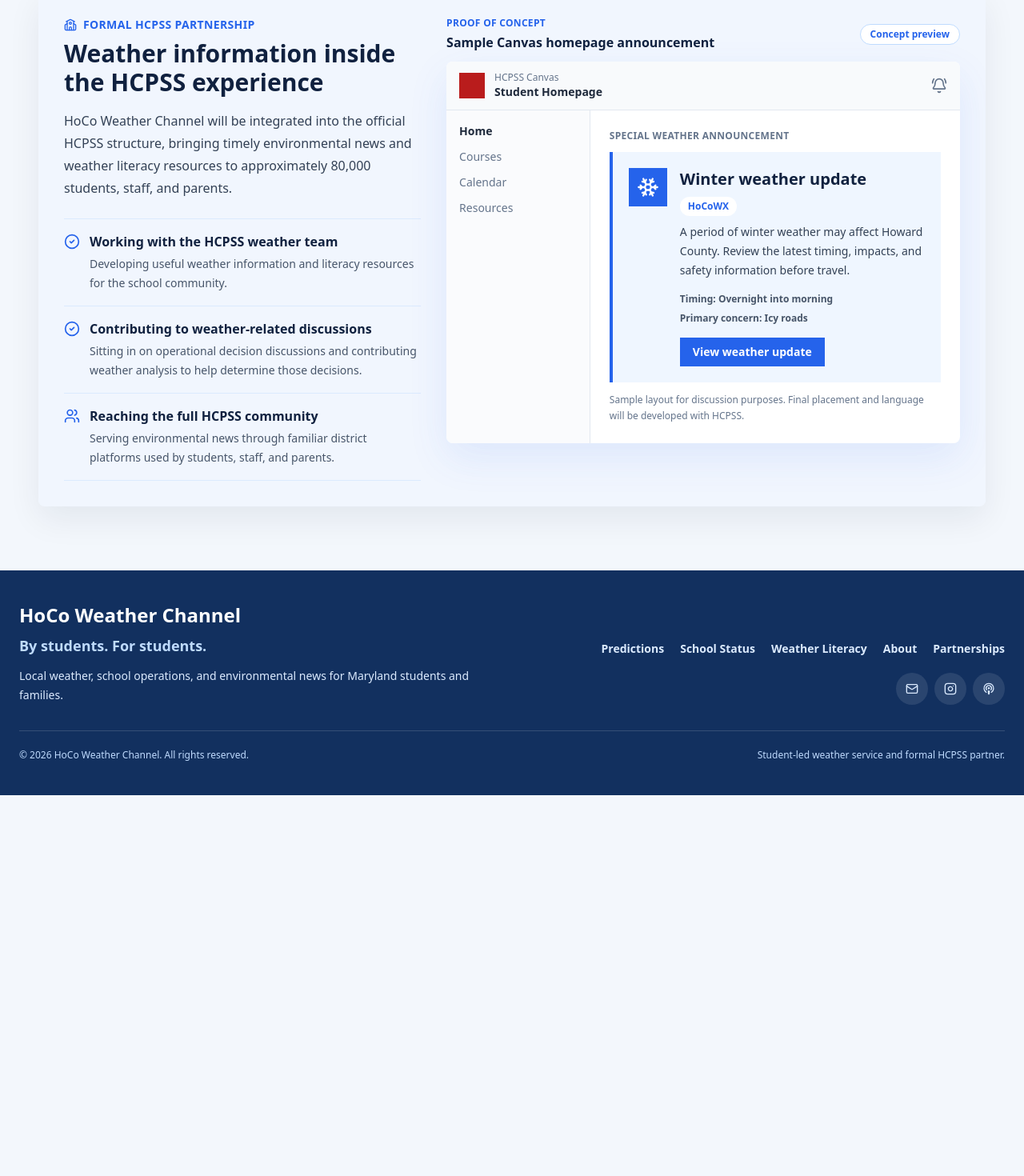
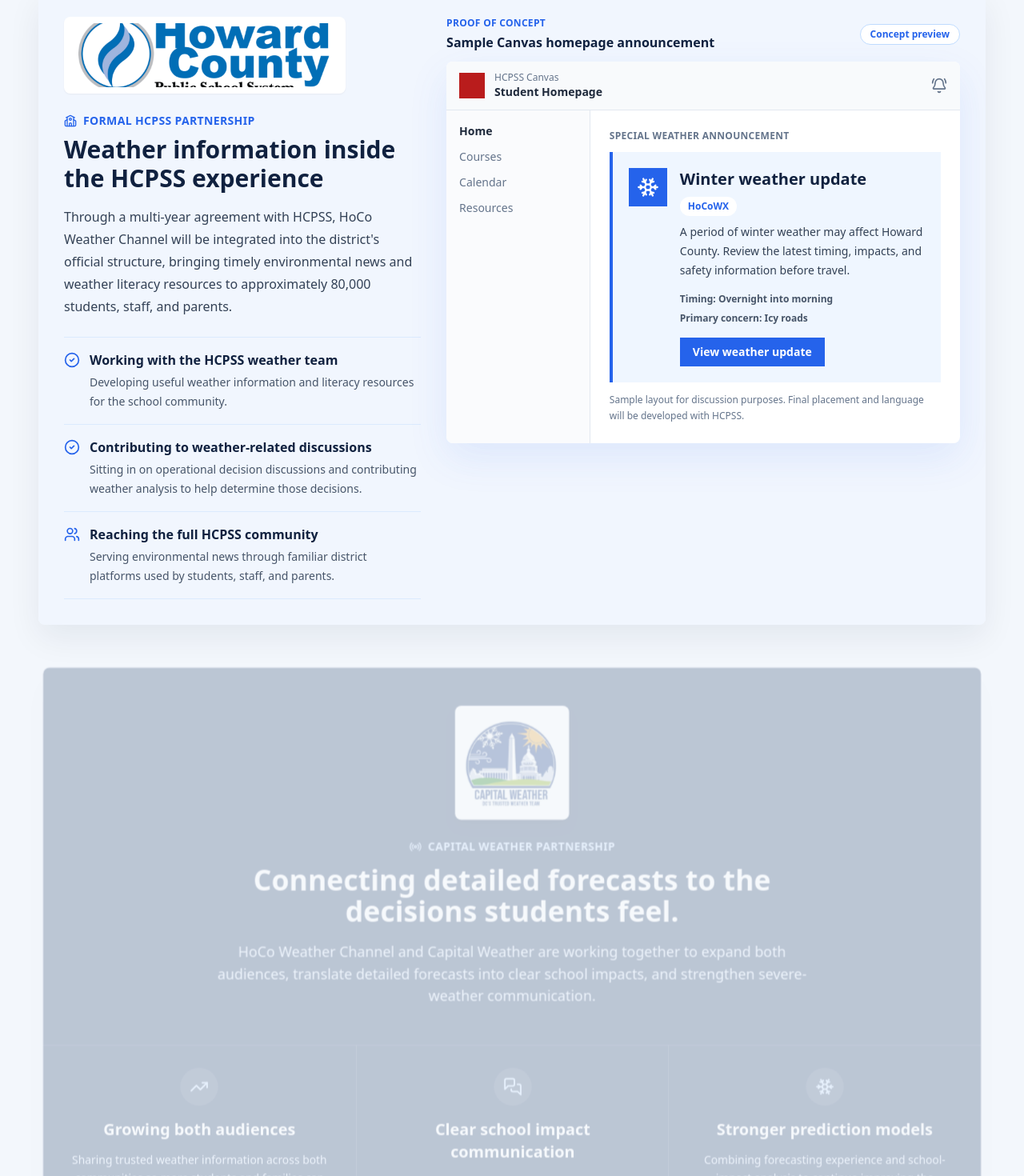
Before and after one commit to davidliu-2008/HoCoWX, a Next.js app: page /partnerships in a window 1280 px wide. Shown: the part 400-1870 px from the top of the page at 80% size. Before the commit the page ends 1394 px from the top, so only its background shows below. Built offline with nearby package versions, Linux system fonts and the light colour scheme.

Commit message:
Expand partnership agreements

```diff
--- a/components/PartnershipSelector.tsx
+++ b/components/PartnershipSelector.tsx
@@ -1,9 +1,10 @@
-import { BellRing, CheckCircle2, School, Snowflake, Users } from "lucide-react";
+import { BellRing, CheckCircle2, MessagesSquare, Radio, School, Snowflake, TrendingUp, Users } from "lucide-react";
 
 export function PartnershipSelector() {
   return (
-    <div className="px-4 py-8 sm:px-6 sm:py-10">
+    <div className="space-y-8 px-4 py-8 sm:px-6 sm:py-10">
       <HcpssPartnership />
+      <CapitalWeatherPartnership />
     </div>
   );
 }
@@ -13,9 +14,16 @@ function HcpssPartnership() {
     <section className="overflow-hidden rounded-lg bg-blue-50/70 shadow-panel">
       <div className="grid items-start gap-8 p-5 sm:p-7 xl:grid-cols-[0.82fr_1.18fr] xl:p-8">
         <div>
+          <div className="mb-6 inline-flex rounded-lg bg-white px-4 py-2 shadow-sm">
+            <img
+              src="/partners/hcpss-logo.png"
+              alt="Howard County Public School System"
+              className="h-16 w-64 object-cover object-center sm:h-20 sm:w-80"
+            />
+          </div>
           <p className="flex items-center gap-2 text-sm font-semibold uppercase tracking-wide text-bay"><School className="h-4 w-4" /> Formal HCPSS partnership</p>
           <h2 className="mt-2 text-2xl font-bold text-ink sm:text-3xl">Weather information inside the HCPSS experience</h2>
-          <p className="mt-4 max-w-2xl text-base leading-7 text-slate-700">HoCo Weather Channel will be integrated into the official HCPSS structure, bringing timely environmental news and weather literacy resources to approximately 80,000 students, staff, and parents.</p>
+          <p className="mt-4 max-w-2xl text-base leading-7 text-slate-700">Through a multi-year agreement with HCPSS, HoCo Weather Channel will be integrated into the district&apos;s official structure, bringing timely environmental news and weather literacy resources to approximately 80,000 students, staff, and parents.</p>
 
           <div className="mt-6 divide-y divide-blue-100 border-y border-blue-100">
             <PartnershipPoint icon={<CheckCircle2 className="h-5 w-5" />} title="Working with the HCPSS weather team">Developing useful weather information and literacy resources for the school community.</PartnershipPoint>
@@ -51,6 +59,47 @@ function HcpssPartnership() {
   );
 }
 
+function CapitalWeatherPartnership() {
+  return (
+    <section className="overflow-hidden rounded-lg bg-navy text-white shadow-panel">
+      <div className="px-5 py-10 text-center sm:px-8 sm:py-12">
+        <div className="mx-auto mb-6 flex h-32 w-32 items-center justify-center rounded-lg bg-white p-3 shadow-lg sm:h-36 sm:w-36">
+          <img src="/partners/capital-weather-logo.png" alt="Capital Weather" className="h-full w-full object-contain" />
+        </div>
+        <p className="flex items-center justify-center gap-2 text-sm font-semibold uppercase tracking-wide text-blue-200">
+          <Radio className="h-4 w-4" /> Capital Weather partnership
+        </p>
+        <h2 className="mx-auto mt-3 max-w-3xl text-3xl font-black leading-tight sm:text-4xl">Connecting detailed forecasts to the decisions students feel.</h2>
+        <p className="mx-auto mt-4 max-w-3xl text-base leading-7 text-blue-100 sm:text-lg">
+          HoCo Weather Channel and Capital Weather are working together to expand both audiences, translate detailed forecasts into clear school impacts, and strengthen severe-weather communication.
+        </p>
+      </div>
+
+      <div className="grid border-t border-white/15 md:grid-cols-3">
+        <CapitalWeatherPoint icon={<TrendingUp className="h-6 w-6" />} title="Growing both audiences">
+          Sharing trusted weather information across both communities so more students and families can reach useful local forecasts.
+        </CapitalWeatherPoint>
+        <CapitalWeatherPoint icon={<MessagesSquare className="h-6 w-6" />} title="Clear school impact communication">
+          Turning detailed forecasts into direct explanations of timing, travel conditions, and possible effects on the school day during severe weather.
+        </CapitalWeatherPoint>
+        <CapitalWeatherPoint icon={<Snowflake className="h-6 w-6" />} title="Stronger prediction models">
+          Combining forecasting experience and school-impact analysis to continue improving the prediction model system.
+        </CapitalWeatherPoint>
+      </div>
+    </section>
+  );
+}
+
+function CapitalWeatherPoint({ icon, title, children }: { icon: React.ReactNode; title: string; children: React.ReactNode }) {
+  return (
+    <article className="px-6 py-7 text-center md:border-l md:border-white/15 md:first:border-l-0 sm:px-8">
+      <span className="mx-auto flex h-12 w-12 items-center justify-center rounded-full bg-white/10 text-blue-200">{icon}</span>
+      <h3 className="mt-4 text-xl font-bold">{title}</h3>
+      <p className="mt-3 text-sm leading-6 text-blue-100">{children}</p>
+    </article>
+  );
+}
+
 function PartnershipPoint({ icon, title, children }: { icon: React.ReactNode; title: string; children: React.ReactNode }) {
   return (
     <div className="flex gap-3 py-4">
```
Also changed, not shown: public/partners/capital-weather-logo.png (added), public/partners/hcpss-logo.png (added).
